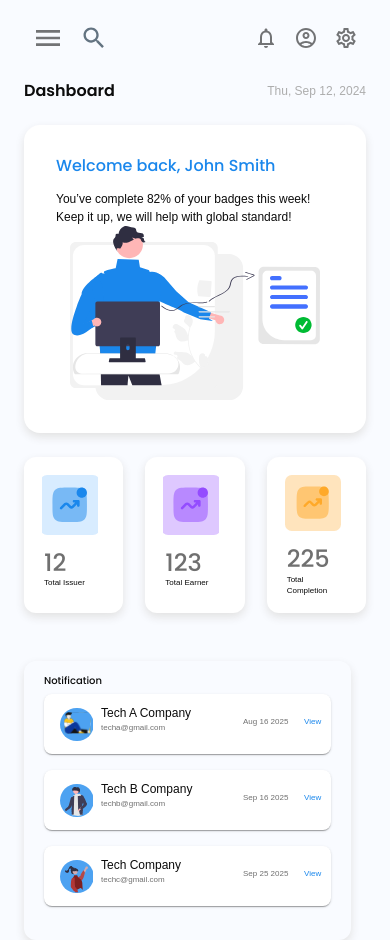
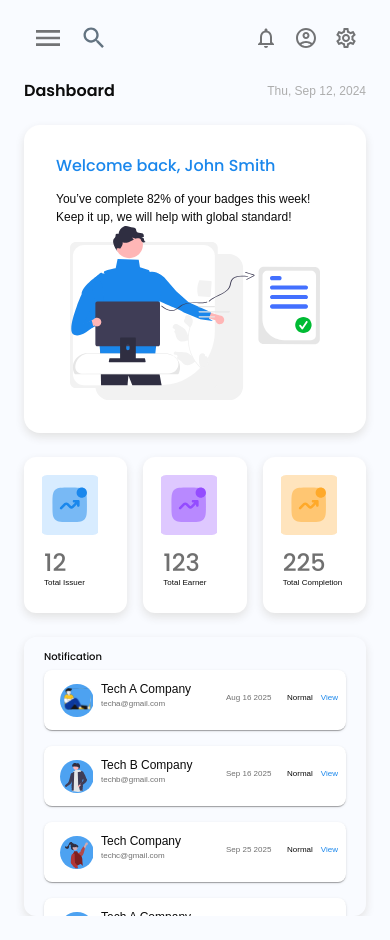
Before and after one commit to lyDiyamong/ratifyme-frontend, a React (Vite) app: page /dashboard in a window 390 px wide. After the commit the page ends 916 px from the top, so only its background shows below. Built offline with nearby package versions, Linux system fonts and the light colour scheme; no server answers.

Commit message:
add(23-Notification): add responsivness to dashboard component

```diff
--- a/src/data/dashboardPage/cardNotification.js
+++ b/src/data/dashboardPage/cardNotification.js
@@ -30,5 +30,29 @@ export const notiCardData = [
         date: "Sep 25 2025",
         type: "Normal",
     },
+    {
+        id: 1,
+        image : profileASvg ,
+        name: "Tech A Company",
+        email: "techa@gmail.com",
+        date: "Aug 16 2025",
+        type: "Normal",
+    },
+    {
+        id: 2,
+        image : profileBSvg ,
+        name: "Tech B Company",
+        email: "techb@gmail.com",
+        date: "Sep 16 2025",
+        type: "Normal",
+    },
+    {
+        id: 3,
+        image : profileCSvg ,
+        name: "Tech  Company",
+        email: "techc@gmail.com",
+        date: "Sep 25 2025",
+        type: "Normal",
+    },
 
 ]
--- a/src/pages/dashboard/Notification.jsx
+++ b/src/pages/dashboard/Notification.jsx
@@ -1,16 +1,16 @@
 //Mui import
 import { Box, Stack, Card, CardMedia, CardContent, Typography, Link } from "@mui/material";
-import { useTheme } from "@mui/material/styles";
+
 //Custom Import
 import { notiCardData } from "../../data/dashboardPage/cardNotification";
+import theme from "../../assets/themes";
+
 
 // ============ Start Notification Card Component ============
 const Notification = () => {
-    const theme = useTheme();
-
     return (
+        //============ Start Card Container  ============
         <Box
-            maxWidth={500}
             sx={{
                 borderRadius: theme.customShape.card,
                 boxShadow: theme.customShadows.default,
@@ -18,25 +18,34 @@ const Notification = () => {
                 px: "20px",
                 pt: "12px",
                 maxHeight: "279px",
+                width: "100%",
+                maxWidth: "517px",
+                overflowY: "scroll",
+                scrollbarWidth: "none",
+                "@media (max-width: 1650px)": { minWidth: "300px" },
             }}
         >
+            {/*Start Title of Card Container */}
             <Typography variant="h6" sx={{ mb: "5px" }}>
                 Notification
             </Typography>
-            <Stack sx={{ justifyContent: "center" }}>
+            {/*End Title of Card Container */}
+
+            {/* ============ Start Card Wraper ============ */}
+            <Stack sx={{ justifyContent: "center", minWidth: "100px" }}>
                 {notiCardData.map((card) => (
                     <Card
                         key={card.id}
                         sx={{
                             mb: 2,
+                            width: "100%",
                             Width: 475,
-                            minWidth: "101px",
+                            minWidth: "100px",
                             height: 60,
                             display: "flex",
                             flexDirection: "row",
                             justifyContent: "space-between",
-
-                            borderRadius: "8px",
+                            borderRadius: theme.shape.borderRadius,
                         }}
                     >
                         <CardContent
@@ -46,7 +55,7 @@ const Notification = () => {
                                 flexDirection: "column",
                                 justifyContent: "center",
                                 alignContent: "center",
-                                width: "189px",
+                                width: "190px",
                             }}
                         >
                             <Box
@@ -71,15 +80,19 @@ const Notification = () => {
                                     }}
                                 />
                                 <Box component="div" sx={{ display: "flex", flexDirection: "column" }}>
+                                    {/* Start Company Name */}
                                     <Typography
                                         variant="body2"
                                         sx={{ width: "136px", "@media (max-width:480px)": { width: "100px" } }}
                                     >
                                         {card.name}
                                     </Typography>
+                                    {/* End Company Name */}
+                                    {/* Start Company Email */}
                                     <Typography variant="body3" sx={{ color: theme.palette.text.disabled }}>
                                         {card.email}
                                     </Typography>
+                                    {/* End Company Email */}
                                 </Box>
                             </Box>
                         </CardContent>
@@ -94,6 +107,7 @@ const Notification = () => {
                                 "@media (max-width:480px)": { gap: 1, px: "10px" },
                             }}
                         >
+                            {/* Start Date of Notification */}
                             <Typography
                                 variant="body3"
                                 sx={{
@@ -104,17 +118,28 @@ const Notification = () => {
                             >
                                 {card.date}
                             </Typography>
-                            <Typography variant="body3" sx={{ "@media (max-width:480px)": { display: "none" } }}>
+                            {/* End Date of Notification */}
+                            {/* Start Type of Notification */}
+                            <Typography variant="body3" sx={{ "@media (max-width:380px)": { display: "none" } }}>
                                 {card.type}
                             </Typography>
-                            <Link href="#view" underline="hover" sx={{ fontSize: theme.typography.body3 }}>
-                                {"View"}
+                            {/* End Type of Notification */}
+                            {/* Start Link to View Detail Notification */}
+                            <Link
+                                underline="hover"
+                                to="/view"
+                                sx={{ fontSize: theme.typography.body3, cursor: "pointer" }}
+                            >
+                                View
                             </Link>
+                            {/* End Link to View Detail Notification */}
                         </CardContent>
                     </Card>
                 ))}
             </Stack>
+            {/* ============ End Card Wraper ============ */}
         </Box>
+        //============ End Card Container  ============
     );
 };
 
--- a/src/pages/dashboard/Overview.jsx
+++ b/src/pages/dashboard/Overview.jsx
@@ -8,14 +8,15 @@ import Notification from "./Notification";
 const Overview = () => {
 
   return (
-      <DashboardContainer
+      <DashboardContainer gap={3}
           sx={{
               display: "flex",
-              gap: "32px",
+              gap:"24px",
               "@media (max-width:1350px)": {
                 display: "flex",
                 flexDirection: "column",
-                alignItems: "flex-start"
+                alignItems: "flex-start",
+                gap: "24px"
 
               },
           }}
--- a/src/pages/dashboard/OverviewCard.jsx
+++ b/src/pages/dashboard/OverviewCard.jsx
@@ -16,14 +16,17 @@ const CardsList = () => {
                 gap: "32px",
                 maxWidth: "792px",
                 m: "0px",
-                "@media (max-width: 600px)": { px: "0", gap: "22px" },
+                px: "0px",
+                "@media (max-width:1350px)":{gap: "24px"},
+                "@media (min-width: 600px)": { px: "0"},
+                "@media (max-width: 600px)": { px: "0", gap: "16px" },
             }}
         >
             {cardContents.map((card) => (
                 <Card
                     key={card.id}
                     sx={{
-                        mb: 2,
+
                         width: 243,
                         height: 277,
                         display: "flex",
@@ -59,6 +62,7 @@ const CardsList = () => {
                             "@media (max-width: 600px)": { mx: "20px" },
                         }}
                     >
+
                         <Typography
                             variant="h1"
                             sx={{
```
